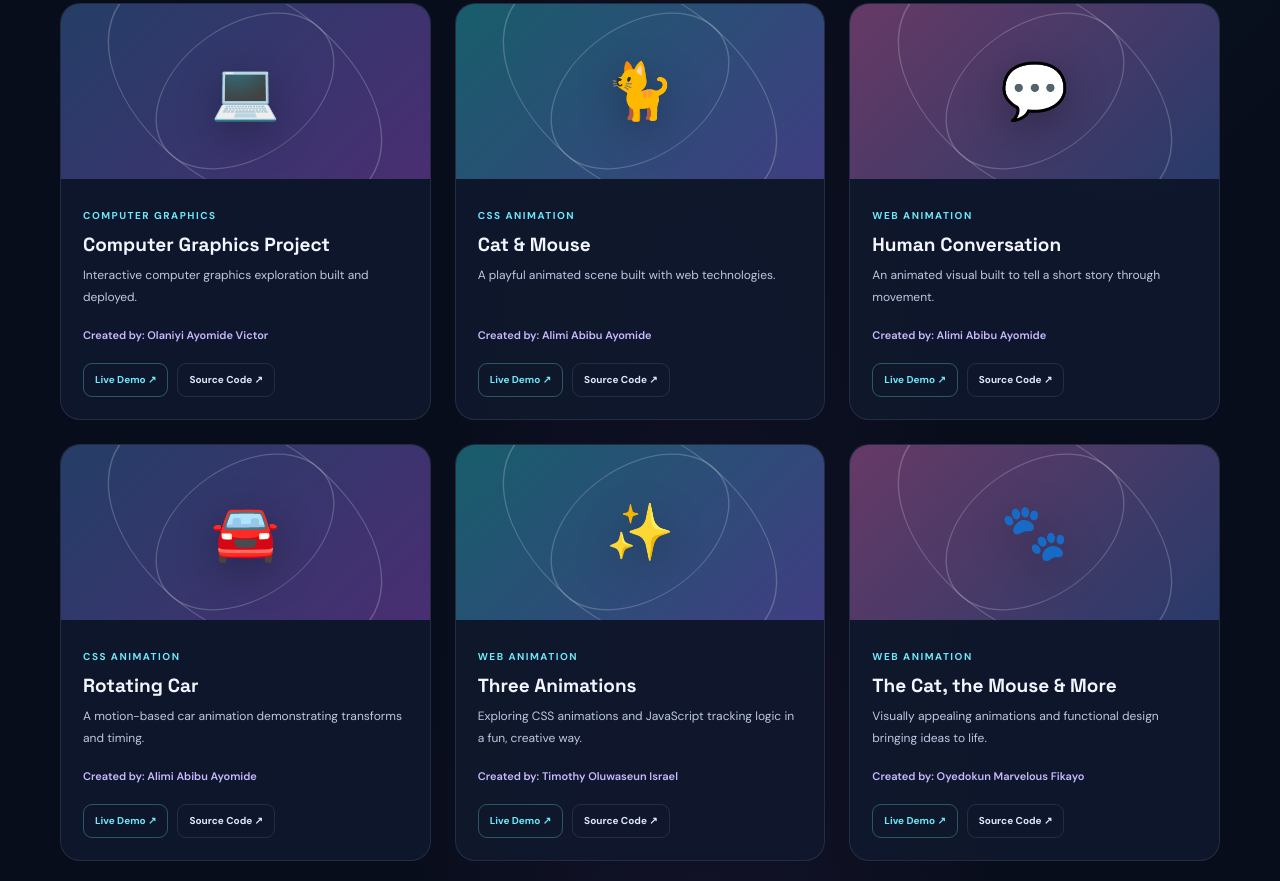
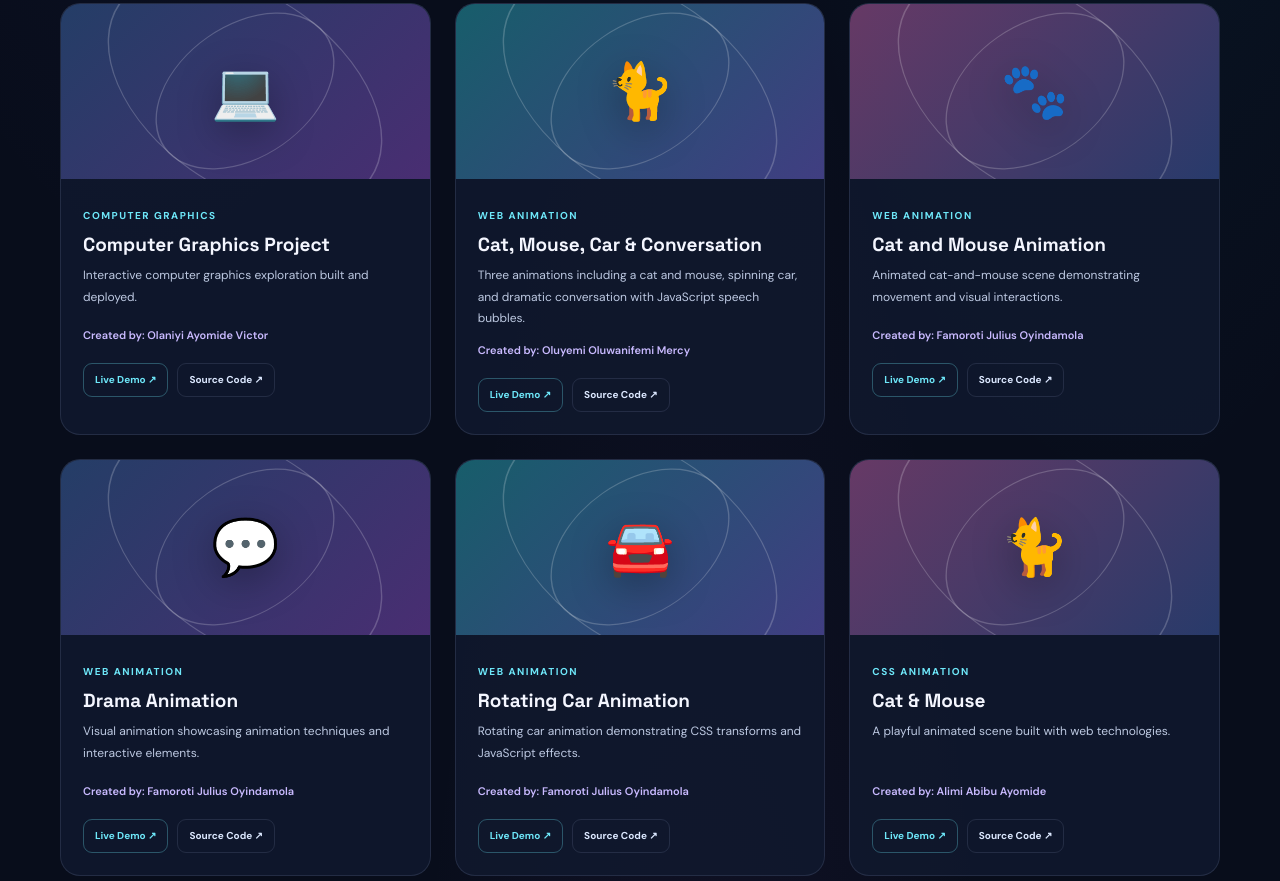
Before and after one commit to abeeb070/Group_2_project, a plain HTML site: page index.html in a window 1280 px wide. Shown: the part 2819-3700 px from the top of the page. Drawn offline with Linux system fonts and the light colour scheme.

Commit message:
Add Oluyemi Oluwanifemi Mercy and Famoroti Julius Oyindamola to team and projects

```diff
--- a/index.html
+++ b/index.html
@@ -1507,6 +1507,80 @@
                 <a href="https://computergraphics-iota.vercel.app"
                   target="_blank" rel="noopener noreferrer">Live Demo ↗</a>
                 <a href="https://github.com/OlaniyiAyomide/computergraphics"
+                  target="_blank" rel="noopener noreferrer">Source Code ↗</a>
+              </div>
+            </div>
+          </article>
+
+          <!-- Oluyemi Oluwanifemi Mercy Projects -->
+          <article class="project-card reveal">
+            <div class="project-art">
+              <span class="project-symbol">🐈</span>
+            </div>
+            <div class="project-body">
+              <span class="project-type">Web Animation</span>
+              <h3>Cat, Mouse, Car &amp; Conversation</h3>
+              <p>Three animations including a cat and mouse, spinning car, and dramatic conversation with JavaScript speech bubbles.</p>
+              <span class="project-creator">Created by: Oluyemi Oluwanifemi Mercy</span>
+              <div class="project-links">
+                <a href="https://similoluyemi.github.io/CPE-Assignment/"
+                  target="_blank" rel="noopener noreferrer">Live Demo ↗</a>
+                <a href="https://github.com/Similoluyemi/CPE-Assignment.git"
+                  target="_blank" rel="noopener noreferrer">Source Code ↗</a>
+              </div>
+            </div>
+          </article>
+
+          <!-- Famoroti Julius Oyindamola Projects -->
+          <article class="project-card reveal">
+            <div class="project-art">
+              <span class="project-symbol">🐾</span>
+            </div>
+            <div class="project-body">
+              <span class="project-type">Web Animation</span>
+              <h3>Cat and Mouse Animation</h3>
+              <p>Animated cat-and-mouse scene demonstrating movement and visual interactions.</p>
+              <span class="project-creator">Created by: Famoroti Julius Oyindamola</span>
+              <div class="project-links">
+                <a href="https://damollar7.github.io/Animation-Project/anime%20ass/cat-mouse/"
+                  target="_blank" rel="noopener noreferrer">Live Demo ↗</a>
+                <a href="https://github.com/Damollar7/Animation-Project"
+                  target="_blank" rel="noopener noreferrer">Source Code ↗</a>
+              </div>
+            </div>
+          </article>
+
+          <article class="project-card reveal">
+            <div class="project-art">
+              <span class="project-symbol">💬</span>
+            </div>
+            <div class="project-body">
+              <span class="project-type">Web Animation</span>
+              <h3>Drama Animation</h3>
+              <p>Visual animation showcasing animation techniques and interactive elements.</p>
+              <span class="project-creator">Created by: Famoroti Julius Oyindamola</span>
+              <div class="project-links">
+                <a href="https://damollar7.github.io/Animation-Project/anime%20ass/drama/"
+                  target="_blank" rel="noopener noreferrer">Live Demo ↗</a>
+                <a href="https://github.com/Damollar7/Animation-Project"
+                  target="_blank" rel="noopener noreferrer">Source Code ↗</a>
+              </div>
+            </div>
+          </article>
+
+          <article class="project-card reveal">
+            <div class="project-art">
+              <span class="project-symbol">🚘</span>
+            </div>
+            <div class="project-body">
+              <span class="project-type">Web Animation</span>
+              <h3>Rotating Car Animation</h3>
+              <p>Rotating car animation demonstrating CSS transforms and JavaScript effects.</p>
+              <span class="project-creator">Created by: Famoroti Julius Oyindamola</span>
+              <div class="project-links">
+                <a href="https://damollar7.github.io/Animation-Project/anime%20ass/rotating-car/"
+                  target="_blank" rel="noopener noreferrer">Live Demo ↗</a>
+                <a href="https://github.com/Damollar7/Animation-Project"
                   target="_blank" rel="noopener noreferrer">Source Code ↗</a>
               </div>
             </div>
@@ -1812,8 +1886,8 @@
         matric: "CPE/2021/1045",
         role: "Member",
         image: "cpe20211045.jpg",
-        portfolio: "https://www.linkedin.com/in/ojubuyi-daniel-76061b27b",
-        bio: "I am a Cloud and DevSecOps Engineer with an interest in AWS, Kubernetes and secure cloud infrastructure. I focus on automation, Infrastructure as Code, CI/CD pipelines and applying DevSecOps practices to build reliable systems."
+        portfolio: "https://github.com/OlaniyiAyomide/computergraphics",
+        bio: "I am a Cloud and DevSecOps Engineer with an interest in AWS, Kubernetes and secure cloud infrastructure. I focus on automation, Infrastructure as Code, CI/CD pipelines and applying DevSecOps practices to build reliable systems. Connect with me on LinkedIn: https://www.linkedin.com/in/ojubuyi-daniel-76061b27b"
       },
       {
         name: "Oyedokun Marvelous Fikayo",
@@ -1855,24 +1929,18 @@
         bio: "My name is Akin-Olorunfemi Oluwatimilehin Testimony, a 500-level Computer Engineering student at the Federal University Oye-Ekiti (FUOYE). I have a strong interest in technology and how it can be used to create innovative solutions to everyday challenges. I enjoy learning, exploring new ideas, and developing skills that will help me grow both academically and professionally. I look forward to gaining more experience, taking on new challenges, and applying the knowledge I have acquired throughout my academic journey."
       },
       {
-        name: "Duru Samuel",
-        matric: "CPE/2021/1026",
-        role: "Member"
-      },
-      {
-        name: "Popoola Samuel",
-        matric: "CPE/2022/1087",
-        role: "Member"
-      },
-      {
         name: "Oluyemi Oluwanifemi Mercy",
         matric: "CPE/2022/1079",
-        role: "Member"
+        role: "Member",
+        portfolio: "https://similoluyemi.github.io/CPE-Assignment/",
+        bio: "I'm Oluyemi Oluwanifemi Mercy, a computer engineering student and graphic designer. I've been designing since 2020, and I build for the web with HTML, CSS, JavaScript. I'm learning to become a Product Marketer, and I enjoy writing, speaking and understanding how people think and behave."
       },
       {
         name: "Famoroti Julius Oyindamola",
         matric: "CPE/2022/1044",
-        role: "Member"
+        role: "Member",
+        portfolio: "https://github.com/Damollar7/Animation-Project",
+        bio: "My name is Famoroti Julius, and I am a 500-level Computer Engineering student at the Federal University Oye-Ekiti. I have an interest in software development and web technologies."
       },
       {
         name: "Ator Chukwuebuka Emmanuel",
@@ -1882,6 +1950,16 @@
       {
         name: "Okechukwu Destiny Chinermerem",
         matric: "CPE/2022/1060",
+        role: "Member"
+      },
+      {
+        name: "Duru Samuel",
+        matric: "CPE/2021/1026",
+        role: "Member"
+      },
+      {
+        name: "Popoola Samuel",
+        matric: "CPE/2022/1087",
         role: "Member"
       }
     ];
```
